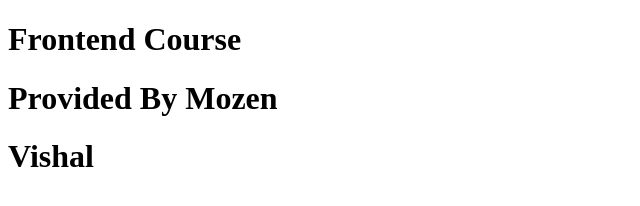
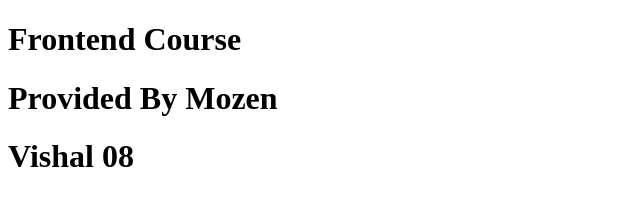
Before and after one commit to Mohamed2006tvm/Frontend, a plain HTML site: page index.html in a window 1280 px wide. Shown: the full height of the page, 0-640 px from the left. Drawn offline with Linux system fonts and the light colour scheme.

```diff
--- a/index.html
+++ b/index.html
@@ -8,6 +8,6 @@
   <body>
     <h1>Frontend Course</h1>
     <h1>Provided By Mozen</h1>
-    <h1>Vishal</h1>
+    <h1>Vishal 08</h1>
   </body>
 </html>
```
